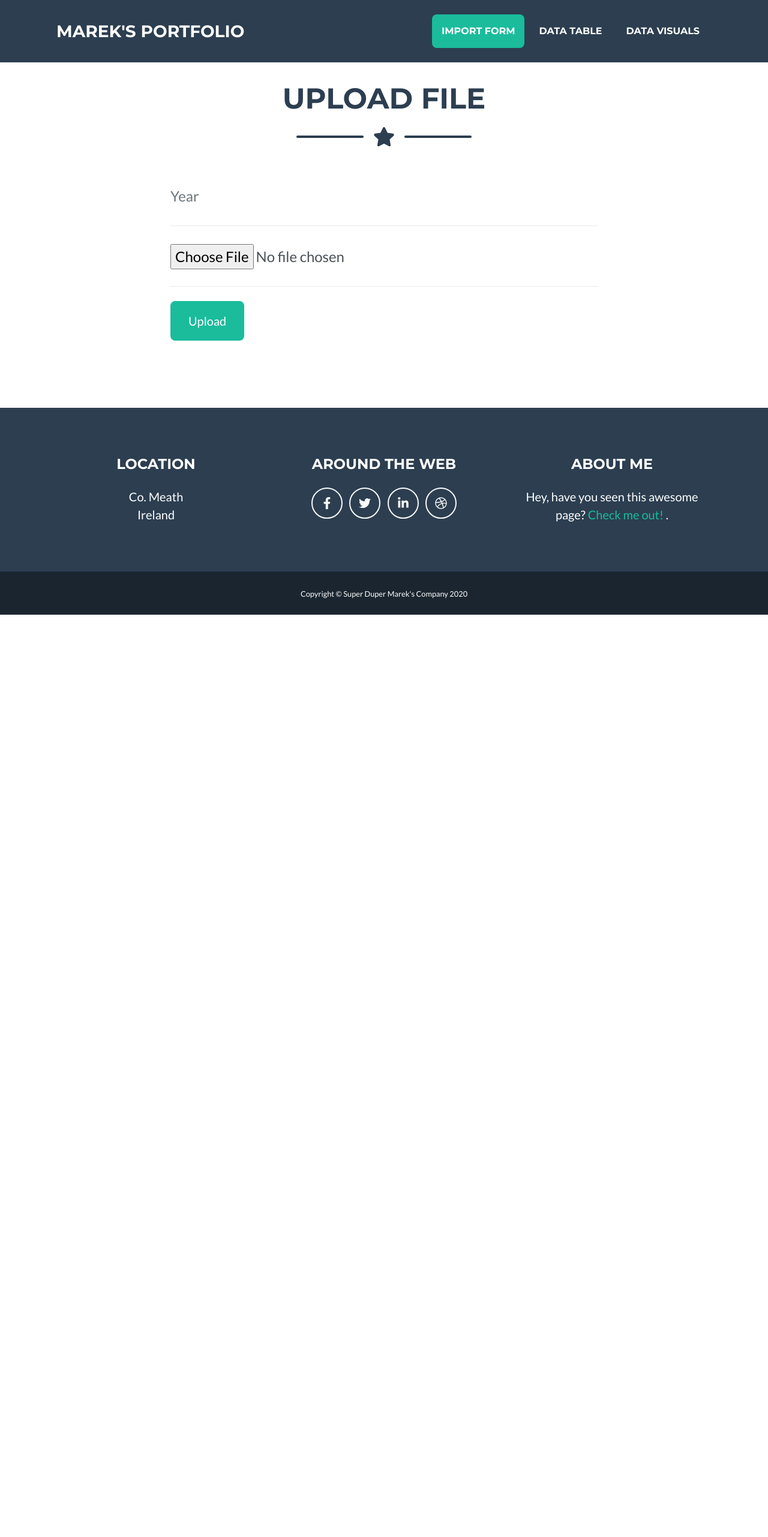
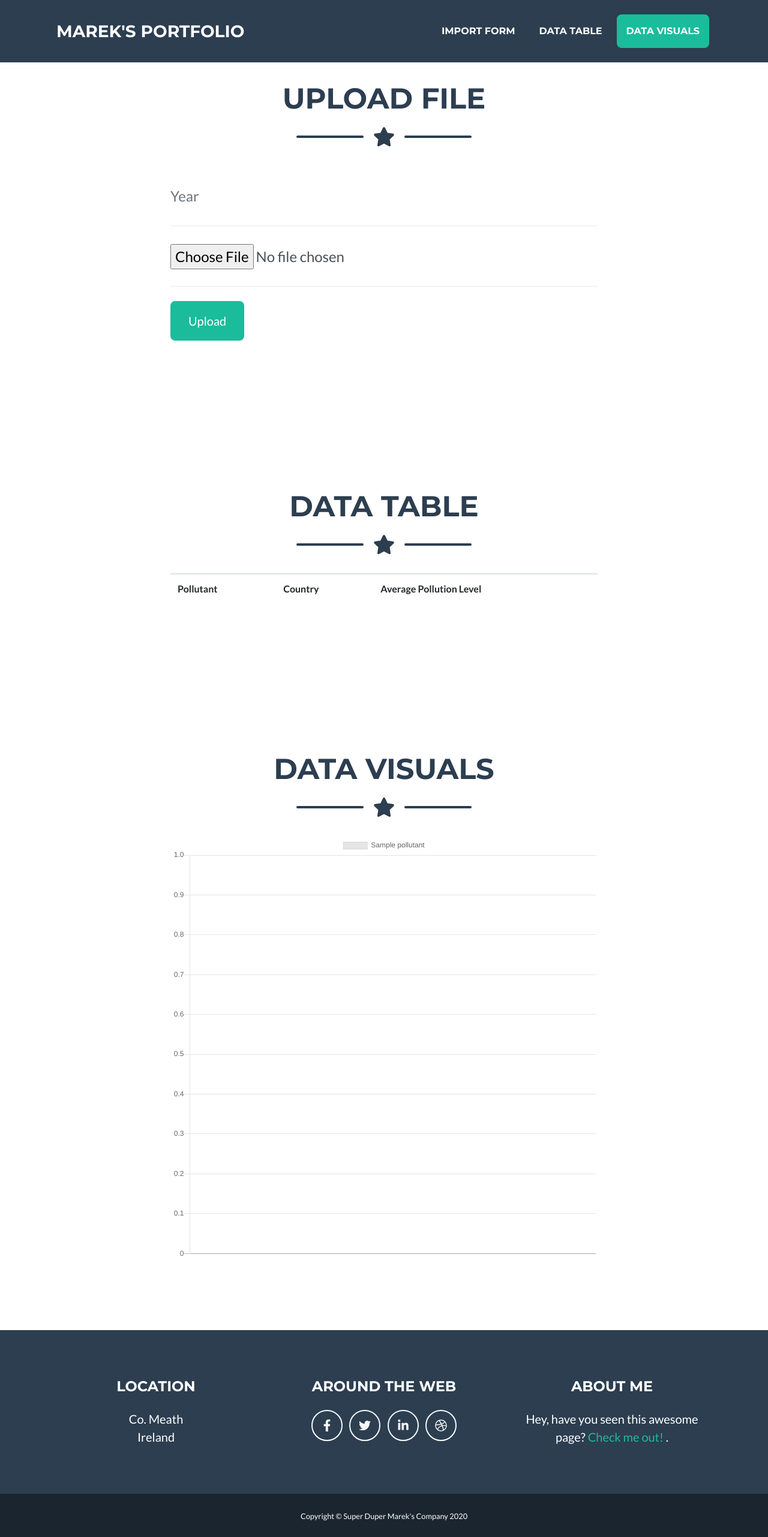
Before and after one commit to SugarloafAndACupOfJoe/mareks_portfolio, a Django app: page /airpollution/ in a window 1280 px wide. Shown: the whole page at 60% size. Before the commit the page ends 1025 px from the top, so only its background shows below. Run offline with Django 3.2, Linux system fonts and the light colour scheme; tables that the repository leaves empty hold one stand-in row (values such as "Sample post"); lists and menus that the app fills with data are empty; some libraries are stand-ins or nearby versions.

Commit message:
finish initial visuals

```diff
--- a/airpollution/models.py
+++ b/airpollution/models.py
@@ -37,7 +37,7 @@ class PollutantEntry(models.Model):
     city = models.CharField(max_length=50, default='', blank=True)
     station_code = models.CharField(max_length=20, default='', blank=True)
     station_name = models.CharField(max_length=100, default='', blank=True)
-    pollution_level = models.IntegerField()
+    pollution_level = models.FloatField()
     units = models.CharField(max_length=10, default='', blank=True)
     station_type = models.CharField(max_length=20, default='', blank=True)
     station_area = models.CharField(max_length=20, default='', blank=True)
--- a/airpollution/urls.py
+++ b/airpollution/urls.py
@@ -4,7 +4,6 @@ from . import views
 app_name = 'airpollution'
 
 urlpatterns = [
-    path('', views.welcome, name='welcome'),
-    path('upload_file', views.upload_file, name='upload_file'),
+    path('', views.airpollution, name='airpollution'),
     path('temp_country_creator', views.temp_country_creator, name='temp_country_creator')
 ]
--- a/airpollution/views.py
+++ b/airpollution/views.py
@@ -1,6 +1,10 @@
+from django.db.models import Sum, Q
+from django.http import HttpResponse
 from django.shortcuts import render
 from django import forms
 import openpyxl
+import json
+import colorsys
 
 from airpollution.models import Pollutant, Country, PollutantEntry
 from airpollution.helpers import get_headers_and_units, XLHEADERS
@@ -11,15 +15,53 @@ class ExcelUploadForm(forms.Form):
     file = forms.FileField()
 
 
-def welcome(request):
-    context = {
-        'app_name': request.resolver_match.app_name
-    }
-    return render(request, 'airpollution/welcome.html', context)
+def airpollution(request):
+    if request.method == 'GET':
+        table_data = {}
+        visuals_data = {}
+        pollutant_list = [pollutant.name for pollutant in Pollutant.objects.all()]
+        country_list = [country.iso_code for country in Country.objects.all()]
 
+        for pollutant in pollutant_list:
+            table_data[pollutant] = {}
+            visuals_data[pollutant] = {'labels': [], 'data': []}
+            for country in country_list:
+                total = PollutantEntry.objects\
+                    .aggregate(total=Sum('pollution_level', filter=Q(pollutant__name=pollutant,
+                                                                     country__iso_code=country)))
+                total = total['total']
+                count = PollutantEntry.objects.filter(pollutant__name=pollutant, country__iso_code=country).count()
+                if total is not None and count:
+                    table_data[pollutant][country] = total / count
+                    visuals_data[pollutant]['labels'].append(country)
+                    visuals_data[pollutant]['data'].append(total / count)
 
-def upload_file(request):
-    if request.method == 'POST':
+        # Post process visual data
+        for pollutant_data in visuals_data.values():
+            data_count = len(pollutant_data['labels'])
+            HSV_tuples = [(i * 1.0 / data_count, 0.5, 0.5) for i in range(data_count)]
+            RGB_tuples = map(lambda x: colorsys.hsv_to_rgb(*x), HSV_tuples)
+            background_colors = []
+            border_colors = []
+            for rgb in RGB_tuples:
+                red, green, blue = int(rgb[0]*255), int(rgb[1]*255), int(rgb[2]*255)
+                background_colors.append(f'rgba({red}, {green}, {blue}, 0.2)')
+                border_colors.append(f'rgba({red}, {green}, {blue}, 1)')
+
+            # background_color = [f'rgba({int(rgb[0]*255)}, {int(rgb[0]*255)}, {int(rgb[0]*255)}, 0.2)' for rgb in RGB_tuples]
+
+            pollutant_data['labels'] = json.dumps(pollutant_data['labels'])
+            pollutant_data['data'] = json.dumps(pollutant_data['data'])
+            pollutant_data['background'] = json.dumps(background_colors)
+            pollutant_data['border'] = json.dumps(border_colors)
+
+        context = {
+            'app_name': request.resolver_match.app_name,
+            'data': table_data,
+            'visuals_data': visuals_data
+        }
+
+    elif request.method == 'POST':
         form = ExcelUploadForm(request.POST, request.FILES)
         if form.is_valid():
             year = form.cleaned_data['year']
@@ -28,7 +70,7 @@ def upload_file(request):
             tab_names = wb.get_sheet_names()
             for tab_name in tab_names:
                 ws = wb[tab_name]
-                pollutant_name = tab_name.split('_')[0]
+                pollutant_name = tab_name.split('_')[0].strip()
                 pollutant = Pollutant.objects.get_or_create(name=pollutant_name)
                 headers_row, headers, units = get_headers_and_units(ws)
 
@@ -75,10 +117,7 @@ def upload_file(request):
         }
 
     else:  # Request method not POST
-        context = {
-            'app_name': request.resolver_match.app_name,
-            'message_success': 'This view only accepts POST methods'
-        }
+        return HttpResponse('This view only handles GET and POST requests')
 
     return render(request, 'airpollution/welcome.html', context)
 
--- a/templates/airpollution/welcome.html
+++ b/templates/airpollution/welcome.html
@@ -4,7 +4,7 @@
     <!-- Upload File Section-->
     <section class="page-section mt-5" id="import-form">
         <div class="container">
-            <!-- Contact Section Heading-->
+            <!-- Heading-->
             <h2 class="page-section-heading text-center text-uppercase text-secondary mb-0">Upload File</h2>
             <!-- Icon Divider-->
             <div class="divider-custom">
@@ -17,7 +17,7 @@
                 <div class="col-lg-8 mx-auto">
 
                     <form id="upload-file" name="upload-file" enctype="multipart/form-data" method="POST"
-                          action="{% url 'airpollution:upload_file' %}">
+                          action="{% url 'airpollution:airpollution' %}">
                         {% csrf_token %}
                         <div class="control-group">
                             <div class="form-group floating-label-form-group controls mb-0 pb-2">
@@ -46,4 +46,120 @@
             </div>
         </div>
     </section>
+
+    <!-- Table Section-->
+    <section class="page-section mt-5" id="data-table">
+        <div class="container">
+            <!-- Heading-->
+            <h2 class="page-section-heading text-center text-uppercase text-secondary mb-0">Data Table</h2>
+            <!-- Icon Divider-->
+            <div class="divider-custom">
+                <div class="divider-custom-line"></div>
+                <div class="divider-custom-icon"><i class="fas fa-star"></i></div>
+                <div class="divider-custom-line"></div>
+            </div>
+            <!-- Table-->
+            <div class="row">
+                <div class="col-lg-8 mx-auto">
+
+                    <table class="table">
+                        <tr>
+                            <th scope="col">Pollutant</th>
+                            <th scope="col">Country</th>
+                            <th scope="col">Average Pollution Level</th>
+                        </tr>
+                        {% for pollution_name, pollution_data in data.items %}
+                            {% for country_iso, average_pollution in pollution_data.items %}
+                                <tr>
+                                    {% if forloop.first %}
+                                        <th rowspan="{{ pollution_data|length }}" scope="row">{{ pollution_name }}</th>
+                                    {% endif %}
+                                    <td>{{ country_iso }}</td>
+                                    <td>{{ average_pollution|floatformat }}</td>
+                                </tr>
+                            {% endfor %}
+                        {% endfor %}
+                    </table>
+
+                </div>
+            </div>
+        </div>
+    </section>
+
+    <!-- Visuals Section-->
+    <section class="page-section mt-5" id="data-visuals">
+        <div class="container">
+            <!-- Heading-->
+            <h2 class="page-section-heading text-center text-uppercase text-secondary mb-0">Data Visuals</h2>
+            <!-- Icon Divider-->
+            <div class="divider-custom">
+                <div class="divider-custom-line"></div>
+                <div class="divider-custom-icon"><i class="fas fa-star"></i></div>
+                <div class="divider-custom-line"></div>
+            </div>
+            <!-- Visuals-->
+            <div class="row">
+                <div class="col-lg-8 mx-auto">
+
+                    {% for pollutant_name, data in visuals_data.items %}
+                        <canvas class="myChart mb-3" width="400" height="400" data-name="{{ pollutant_name }}"
+                                data-labels="{{ data.labels }}" data-data="{{ data.data }}"
+                                data-background="{{ data.background }}"  data-border="{{ data.border }}"></canvas>
+                    {% endfor %}
+
+                </div>
+            </div>
+        </div>
+    </section>
+
+
 {% endblock %}
+
+{% block js %}
+    <script>
+        $(document).ready(function () {
+
+            $('.myChart').each(function (i, ctx) {
+                let name = $(ctx).attr('data-name')
+                let labels = $(ctx).attr('data-labels')
+                let data = $(ctx).attr('data-data')
+                let background = $(ctx).attr('data-background')
+                let border = $(ctx).attr('data-border')
+                labels = JSON.parse(labels)
+                data = JSON.parse(data)
+                background = JSON.parse(background)
+                border = JSON.parse(border)
+
+                console.log(name)
+                console.log(labels)
+                console.log(data)
+                console.log(background)
+                console.log(border)
+                myChart = new Chart(ctx, {
+                    type: 'bar',
+                    data: {
+                        labels: labels,
+                        datasets: [{
+                            label: name,
+                            data: data,
+                            backgroundColor: background,
+                            borderColor: border,
+                            borderWidth: 1
+                        }]
+                    },
+                    options: {
+                        scales: {
+                            yAxes: [{
+                                ticks: {
+                                    beginAtZero: true
+                                }
+                            }]
+                        }
+                    }
+                });
+            })
+
+        })
+    </script>
+
+{% endblock %}
--- a/templates/base.html
+++ b/templates/base.html
@@ -103,7 +103,12 @@
         <!-- Contact form JS-->
         <script src="{% static 'assets/mail/jqBootstrapValidation.js' %}"></script>
         <script src="{% static 'assets/mail/contact_me.js' %}"></script>
+        <!-- Chart.js-->
+        <script src="https://cdnjs.cloudflare.com/ajax/libs/Chart.js/2.9.4/Chart.min.js"></script>
+
         <!-- Core theme JS-->
         <script src="{% static 'js/scripts.js' %}"></script>
+
+        {% block js %}{% endblock %}
     </body>
 </html>
```
Also changed, not shown: airpollution/migrations/0005_auto_20210127_0941.py (added), airpollution/migrations/0006_auto_20210127_0945.py (added), media/my_apps/download.png (added).
